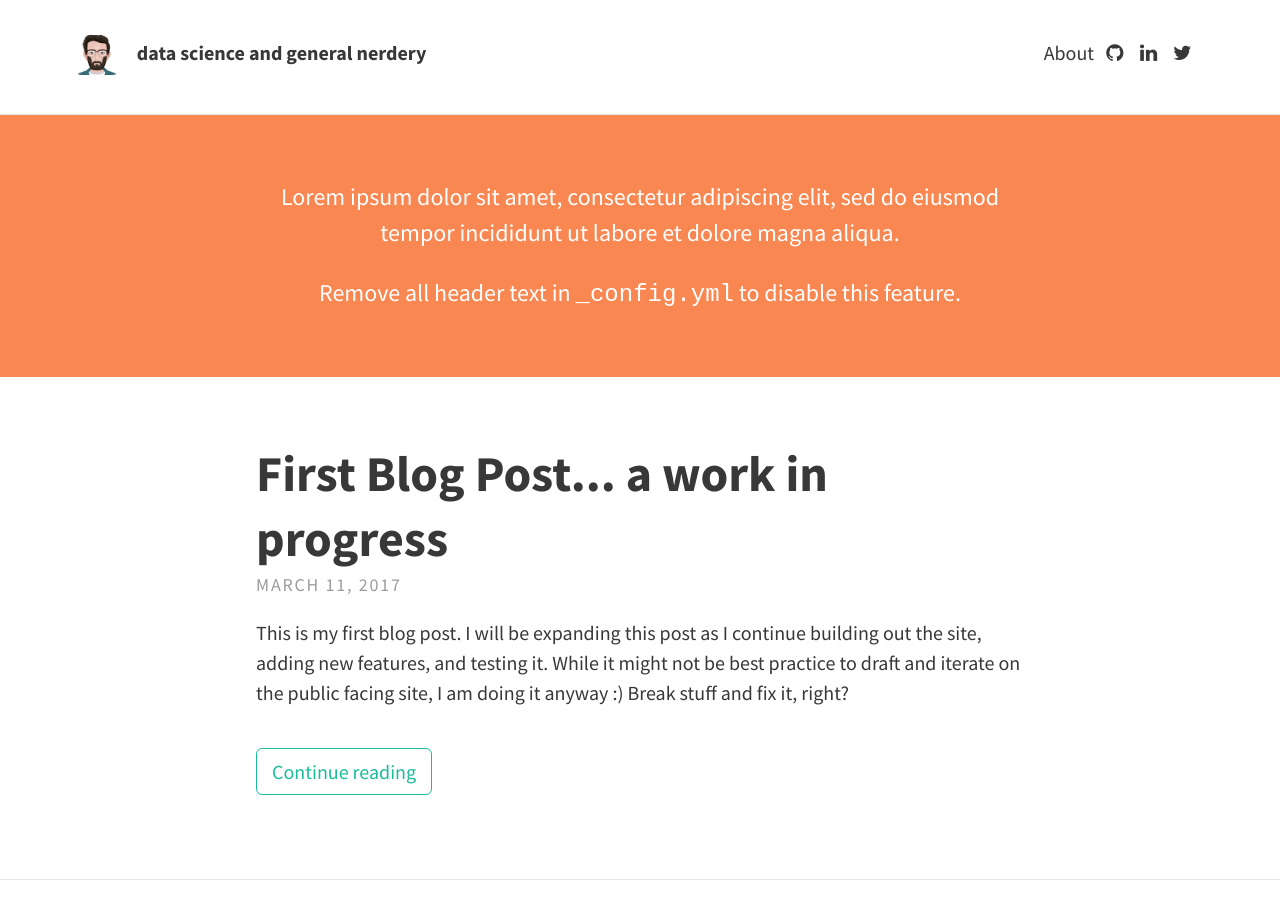
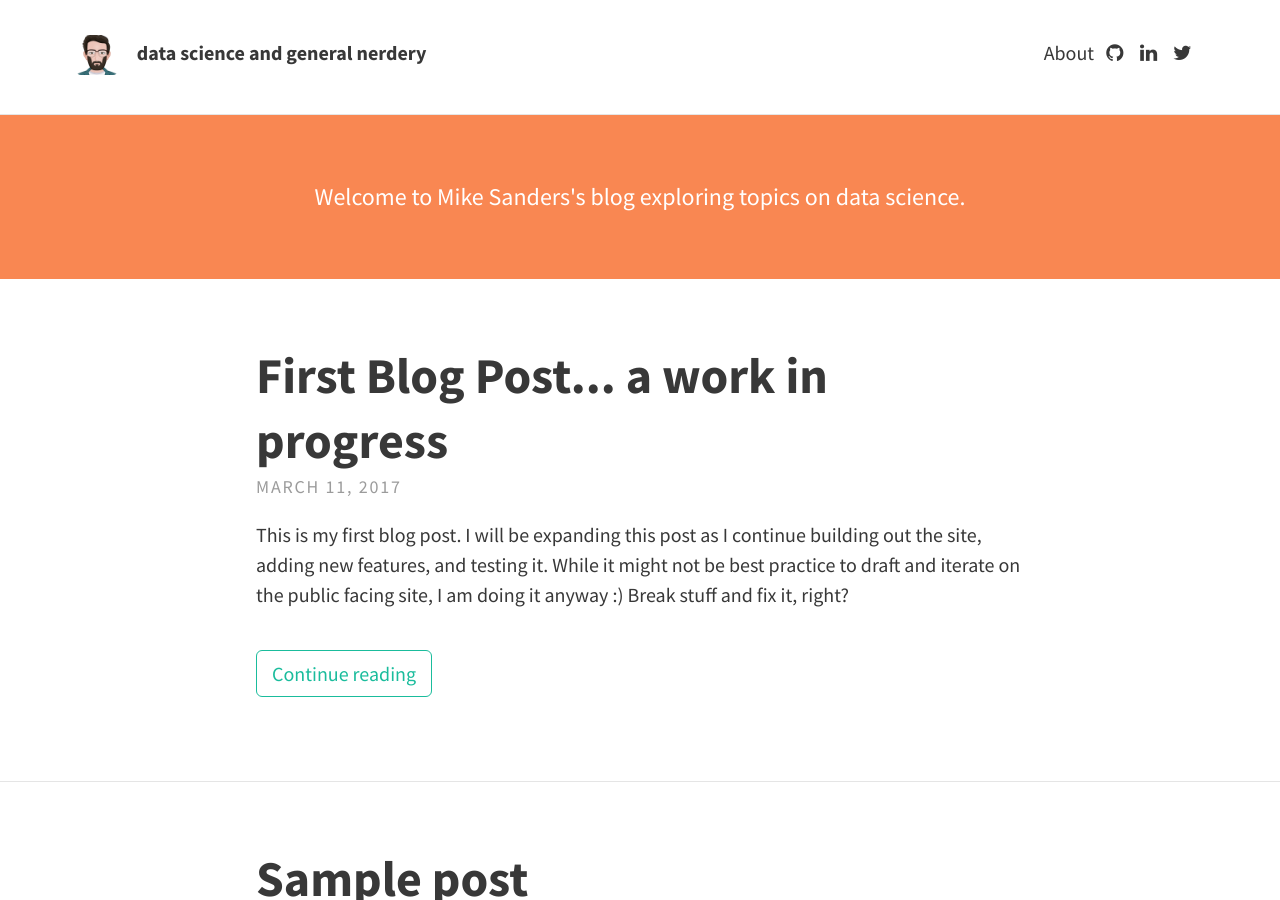
Before and after one commit to MikeS-nth/MikeS-nth.github.io, a Jekyll site: the page built from index.html, in a window 1280 px wide and 900 px high. Built offline with Jekyll 4.4.1, drawn with Linux system fonts in a browser that asks for light colours; nearby versions of some CDN libraries; the list of posts is cut into pages by our own code; some of the changed text lies outside the part shown.

Commit message:
Update _config.yml

```diff
--- a/_config.yml
+++ b/_config.yml
@@ -12,12 +12,11 @@
 
   # Header and footer text
   header_text: >
-     <p>Lorem ipsum dolor sit amet, consectetur adipiscing elit, sed do eiusmod tempor incididunt ut labore et dolore magna aliqua.</p>
+     <p>Welcome to Mike Sanders's blog exploring topics on data science.</p>
 
-     <p>Remove all header text in <code>_config.yml</code> to disable this feature.</p>
   header_text_feature_image:
   footer_text: >
-   Powered by <a href="http://jekyllrb.com">Jekyll</a> with <a href="https://rohanchandra.github.io/project/type/">Type Theme</a>
+   Copyright 2017 Michael Sanders; all rights reserved.  Powered by <a href="http://jekyllrb.com">Jekyll</a> with <a href="https://rohanchandra.github.io/project/type/">Type Theme</a>
 
   # Icons
   rss: false
```
